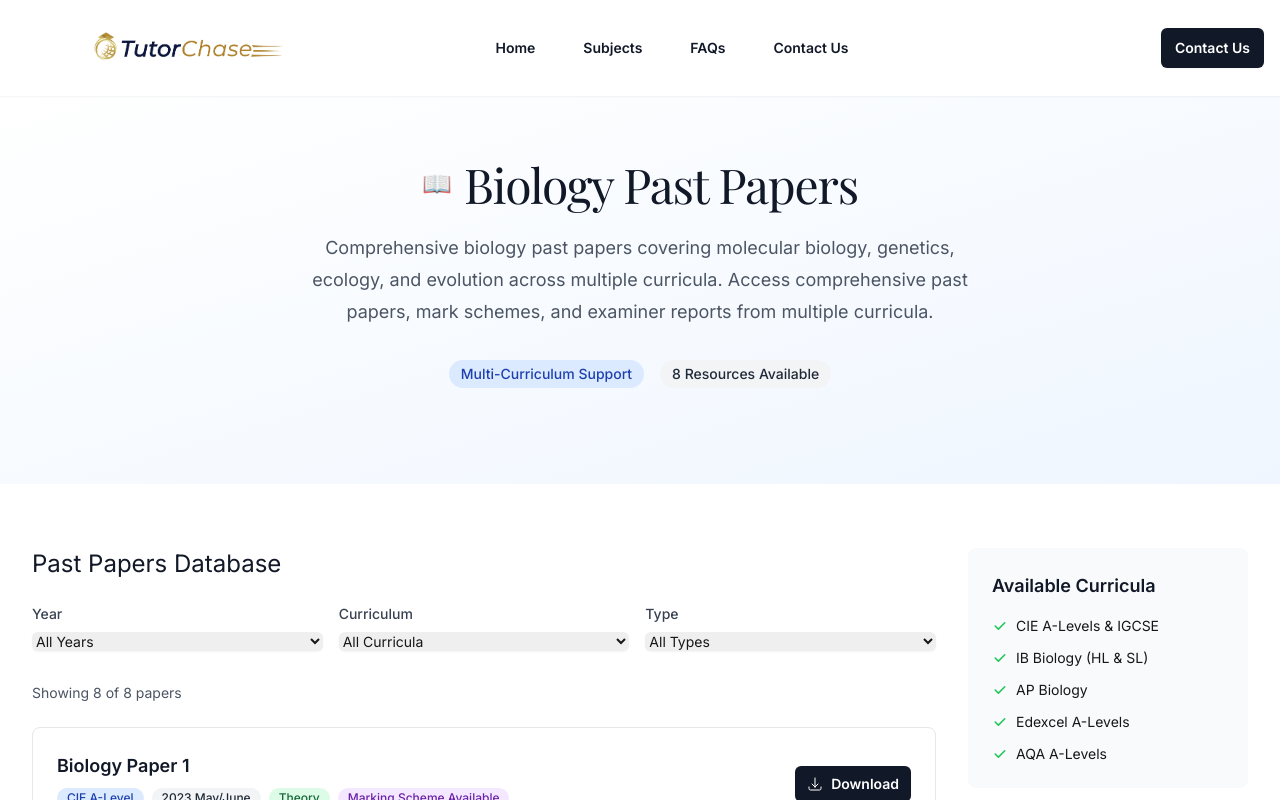
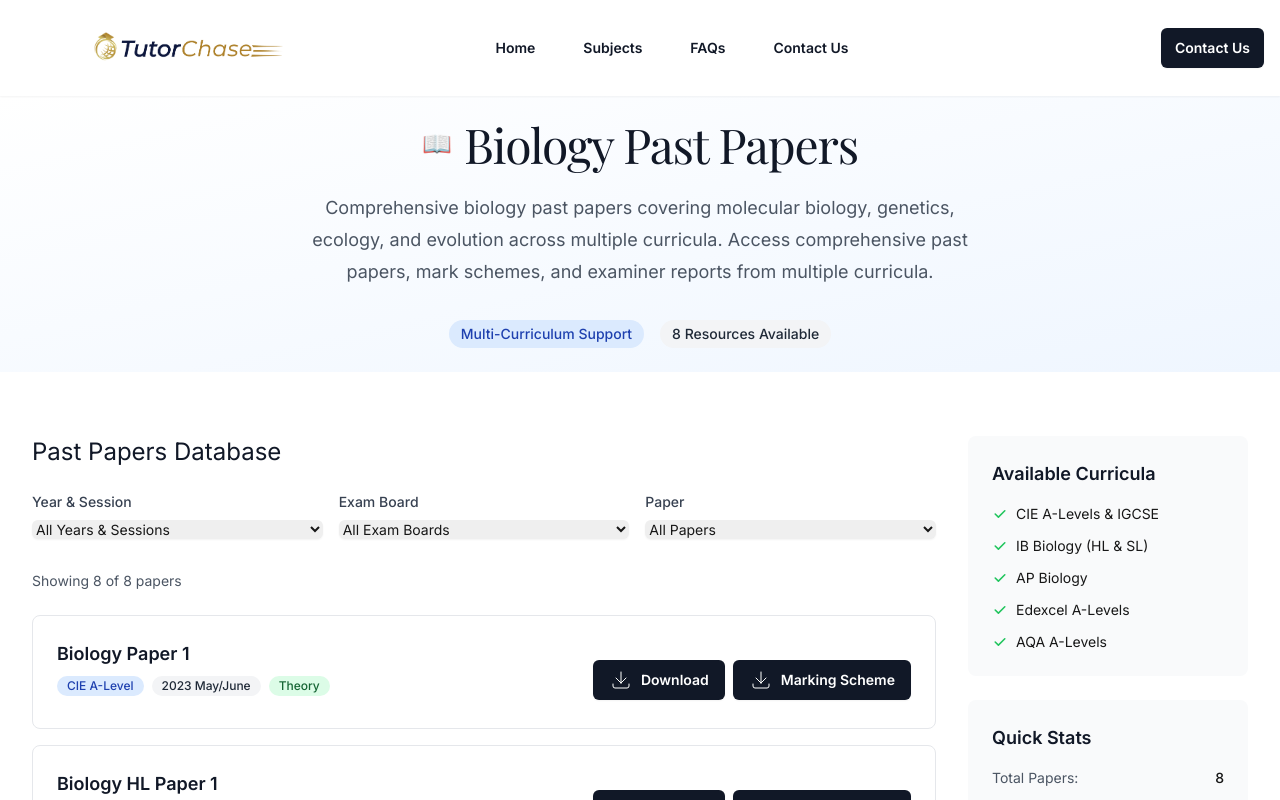
Before and after one commit to vickyliu927/past-paper-websites, a Next.js app: page /subjects/biology in a window 1280 px wide. Shown: the top 800 px of the page. Built offline with nearby package versions, Linux system fonts and the light colour scheme.

Commit message:
layout edits

```diff
--- a/src/app/subjects/[id]/page.tsx
+++ b/src/app/subjects/[id]/page.tsx
@@ -12,9 +12,9 @@ export default function SubjectPage() {
 
   const subject = subjects.find(s => s.id === subjectId);
 
-  const [selectedYear, setSelectedYear] = useState<string>('all');
-  const [selectedCurriculum, setSelectedCurriculum] = useState<string>('all');
-  const [selectedType, setSelectedType] = useState<string>('all');
+  const [selectedYearSession, setSelectedYearSession] = useState<string>('all');
+  const [selectedExamBoard, setSelectedExamBoard] = useState<string>('all');
+  const [selectedPaper, setSelectedPaper] = useState<string>('all');
 
   // Memoize the subject papers to prevent recreation on every render
   const subjectPapers: PastPaper[] = useMemo(() => [
@@ -79,16 +79,22 @@ export default function SubjectPage() {
 
   const filteredPapers = useMemo(() => {
     return subjectPapers.filter(paper => {
-      if (selectedYear !== 'all' && paper.year !== selectedYear) return false;
-      if (selectedCurriculum !== 'all' && paper.curriculum !== selectedCurriculum) return false;
-      if (selectedType !== 'all' && paper.paperType !== selectedType) return false;
+      const yearSession = `${paper.year} ${paper.session}`.trim();
+      if (selectedYearSession !== 'all' && yearSession !== selectedYearSession) return false;
+      if (selectedExamBoard !== 'all' && paper.curriculum !== selectedExamBoard) return false;
+      if (selectedPaper !== 'all' && paper.title.indexOf(selectedPaper) === -1) return false;
       return true;
     });
-  }, [subjectPapers, selectedYear, selectedCurriculum, selectedType]);
+  }, [subjectPapers, selectedYearSession, selectedExamBoard, selectedPaper]);
 
-  const availableYears = [...new Set(subjectPapers.map(paper => paper.year))].sort((a, b) => parseInt(b) - parseInt(a));
-  const availableCurricula = [...new Set(subjectPapers.map(paper => paper.curriculum))].sort();
-  const availableTypes = [...new Set(subjectPapers.map(paper => paper.paperType))];
+  const availableYearSessions = [...new Set(subjectPapers.map(paper => `${paper.year} ${paper.session}`.trim()))]
+    .filter(Boolean)
+    .sort((a, b) => b.localeCompare(a));
+  const availableExamBoards = [...new Set(subjectPapers.map(paper => paper.curriculum))].sort();
+  const availablePapers = [...new Set(subjectPapers.map(paper => {
+    const match = paper.title.match(/Paper \d+/);
+    return match ? match[0] : null;
+  }))].filter(Boolean);
 
   if (!subject) {
     return (
@@ -114,7 +120,7 @@ export default function SubjectPage() {
     <div className="bg-white">
       {/* Hero Section */}
       <div className="bg-gradient-to-br from-white to-blue-50">
-        <div className="mx-auto max-w-7xl px-6 pt-12 pb-20 md:pt-16 md:pb-24 lg:px-8">
+        <div className="mx-auto max-w-7xl px-6 pt-4 pb-4 md:pt-6 md:pb-6 lg:px-8">
           <div className="mx-auto max-w-2xl text-center">
             <div className="flex items-center justify-center gap-3 mb-6">
               <span className="subject-icon text-4xl">{subject.icon}</span>
@@ -146,50 +152,50 @@ export default function SubjectPage() {
               <h2 className="text-2xl text-gray-900 mb-6">Past Papers Database</h2>
               <div className="grid grid-cols-1 md:grid-cols-3 gap-4">
                 <div>
-                  <label htmlFor="year" className="block text-sm font-medium text-gray-700 mb-2">
-                    Year
+                  <label htmlFor="yearSession" className="block text-sm font-medium text-gray-700 mb-2">
+                    Year & Session
                   </label>
                   <select
-                    id="year"
-                    value={selectedYear}
-                    onChange={(e) => setSelectedYear(e.target.value)}
+                    id="yearSession"
+                    value={selectedYearSession}
+                    onChange={(e) => setSelectedYearSession(e.target.value)}
                     className="block w-full rounded-md border-gray-300 shadow-sm focus:border-gray-900 focus:ring-gray-900 sm:text-sm"
                   >
-                    <option value="all">All Years</option>
-                    {availableYears.map(year => (
-                      <option key={year} value={year}>{year}</option>
+                    <option value="all">All Years & Sessions</option>
+                    {availableYearSessions.map(ys => (
+                      <option key={ys} value={ys}>{ys}</option>
                     ))}
                   </select>
                 </div>
                 <div>
-                  <label htmlFor="curriculum" className="block text-sm font-medium text-gray-700 mb-2">
-                    Curriculum
+                  <label htmlFor="examBoard" className="block text-sm font-medium text-gray-700 mb-2">
+                    Exam Board
                   </label>
                   <select
-                    id="curriculum"
-                    value={selectedCurriculum}
-                    onChange={(e) => setSelectedCurriculum(e.target.value)}
+                    id="examBoard"
+                    value={selectedExamBoard}
+                    onChange={(e) => setSelectedExamBoard(e.target.value)}
                     className="block w-full rounded-md border-gray-300 shadow-sm focus:border-gray-900 focus:ring-gray-900 sm:text-sm"
                   >
-                    <option value="all">All Curricula</option>
-                    {availableCurricula.map(curriculum => (
-                      <option key={curriculum} value={curriculum}>{curriculum}</option>
+                    <option value="all">All Exam Boards</option>
+                    {availableExamBoards.map(board => (
+                      <option key={board} value={board}>{board}</option>
                     ))}
                   </select>
                 </div>
                 <div>
-                  <label htmlFor="type" className="block text-sm font-medium text-gray-700 mb-2">
-                    Type
+                  <label htmlFor="paper" className="block text-sm font-medium text-gray-700 mb-2">
+                    Paper
                   </label>
                   <select
-                    id="type"
-                    value={selectedType}
-                    onChange={(e) => setSelectedType(e.target.value)}
+                    id="paper"
+                    value={selectedPaper}
+                    onChange={(e) => setSelectedPaper(e.target.value)}
                     className="block w-full rounded-md border-gray-300 shadow-sm focus:border-gray-900 focus:ring-gray-900 sm:text-sm"
                   >
-                    <option value="all">All Types</option>
-                    {availableTypes.map(type => (
-                      <option key={type} value={type}>{type}</option>
+                    <option value="all">All Papers</option>
+                    {availablePapers.map(paper => (
+                      <option key={paper as string} value={paper as string}>{paper}</option>
                     ))}
                   </select>
                 </div>
@@ -225,23 +231,30 @@ export default function SubjectPage() {
                         <span className="inline-flex items-center rounded-full bg-green-100 px-2.5 py-0.5 text-xs font-medium text-green-800">
                           {paper.paperType}
                         </span>
-                        {paper.hasMarkingScheme && (
-                          <span className="inline-flex items-center rounded-full bg-purple-100 px-2.5 py-0.5 text-xs font-medium text-purple-800">
-                            Marking Scheme Available
-                          </span>
-                        )}
                       </div>
                     </div>
-                    <div className="mt-4 sm:mt-0 sm:ml-4">
-                      <button
-                        onClick={() => handleDownload(paper)}
-                        className="inline-flex items-center rounded-md bg-gray-900 px-3 py-2 text-sm font-semibold text-white shadow-sm hover:bg-gray-800 focus-visible:outline focus-visible:outline-2 focus-visible:outline-offset-2 focus-visible:outline-gray-900"
+                    <div className="mt-4 flex flex-row gap-2 justify-end">
+                      <Link
+                        href={paper.downloadUrl}
+                        className="inline-flex items-center gap-2 rounded-md bg-gray-900 px-4 py-2 text-sm font-semibold text-white shadow-sm hover:bg-gray-800 transition-colors cursor-pointer focus:outline-none focus:ring-2 focus:ring-gray-400"
+                        download
                       >
-                        <svg className="mr-2 h-4 w-4" fill="none" viewBox="0 0 24 24" strokeWidth="1.5" stroke="currentColor">
-                          <path strokeLinecap="round" strokeLinejoin="round" d="M3 16.5v2.25A2.25 2.25 0 005.25 21h13.5A2.25 2.25 0 0021 18.75V16.5M16.5 12L12 16.5m0 0L7.5 12m4.5 4.5V3" />
+                        <svg xmlns="http://www.w3.org/2000/svg" fill="none" viewBox="0 0 24 24" strokeWidth={1} stroke="currentColor" className="w-6 h-6">
+                          <path strokeLinecap="round" strokeLinejoin="round" d="M4 16v2a2 2 0 002 2h12a2 2 0 002-2v-2M7 10l5 5m0 0l5-5m-5 5V4" />
                         </svg>
                         Download
-                      </button>
+                      </Link>
+                      {paper.hasMarkingScheme && (
+                        <Link
+                          href={`/papers/${paper.id}-ms.pdf`}
+                          className="inline-flex items-center gap-2 rounded-md bg-gray-900 px-4 py-2 text-sm font-semibold text-white shadow-sm hover:bg-gray-800 transition-colors cursor-pointer focus:outline-none focus:ring-2 focus:ring-gray-400"
+                        >
+                          <svg xmlns="http://www.w3.org/2000/svg" fill="none" viewBox="0 0 24 24" strokeWidth={1} stroke="currentColor" className="w-6 h-6">
+                            <path strokeLinecap="round" strokeLinejoin="round" d="M4 16v2a2 2 0 002 2h12a2 2 0 002-2v-2M7 10l5 5m0 0l5-5m-5 5V4" />
+                          </svg>
+                          Marking Scheme
+                        </Link>
+                      )}
                     </div>
                   </div>
                 </div>
@@ -283,11 +296,11 @@ export default function SubjectPage() {
                 </div>
                 <div className="flex justify-between text-sm">
                   <span className="text-gray-600">Years Available:</span>
-                  <span className="font-medium">{availableYears.length}</span>
+                  <span className="font-medium">{availableYearSessions.length}</span>
                 </div>
                 <div className="flex justify-between text-sm">
                   <span className="text-gray-600">Curricula:</span>
-                  <span className="font-medium">{availableCurricula.length}</span>
+                  <span className="font-medium">{availableExamBoards.length}</span>
                 </div>
               </div>
             </div>
```
Also changed, not shown: src/app/page.tsx (+94 -166 lines).
